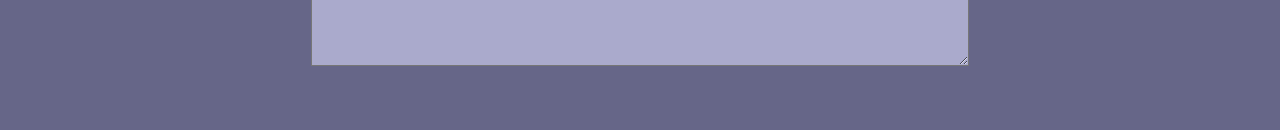
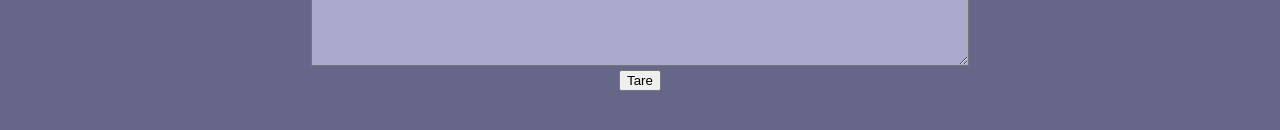
Before and after one commit to dhbradshaw/thunderwriter, a React (Create React App) app: page / in a window 1280 px wide. Shown: the part 746-876 px from the top of the page. Built offline with nearby package versions, Linux system fonts and the light colour scheme.

Commit message:
Allow word count to be zeroed.

```diff
--- a/src/TextEntry.js
+++ b/src/TextEntry.js
@@ -12,8 +12,9 @@ class TextEntry extends Component {
     super(props)
     const value = storage.getItem(textKey) || defaultMessage
     this.state = {
+      baseCount: 0,
+      count: wordCount(value),
       value: value,
-      count: wordCount(value),
     }
 
     this.handleChange = this.handleChange.bind(this)
@@ -27,7 +28,7 @@ class TextEntry extends Component {
   }
 
   handleSubmit(event) {
-    alert('An essay was submitted: ' + this.state.value)
+    this.setState({ baseCount: this.state.count })
     event.preventDefault()
   }
   render() {
@@ -38,16 +39,16 @@ class TextEntry extends Component {
     return (
       <form onSubmit={this.handleSubmit} style={{ paddingTop: '8px' }}>
         <p style={{ color: 'lightgrey', padding: 0, margin: 0 }}>
-          {this.state.count} / {this.props.goal}
+          {this.state.count - this.state.baseCount} / {this.props.goal}
         </p>
         <textarea
           value={this.state.value}
           onChange={this.handleChange}
           style={style}
         />
-        {/* <div>
-          <input type="submit" value="Submit" />
-        </div> */}
+        <div>
+          <input type="submit" value="Tare" />
+        </div>
       </form>
     )
   }
```
